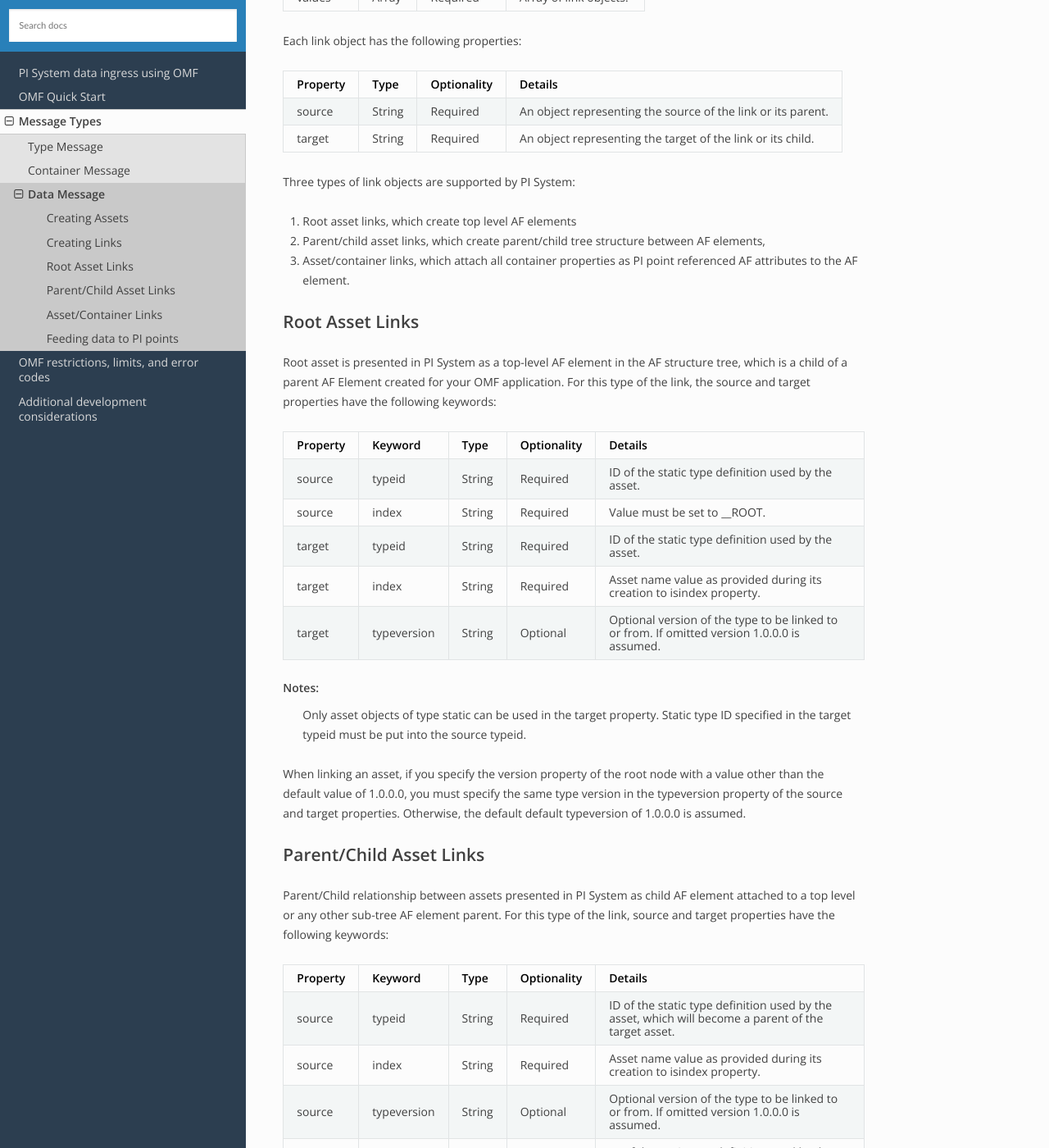
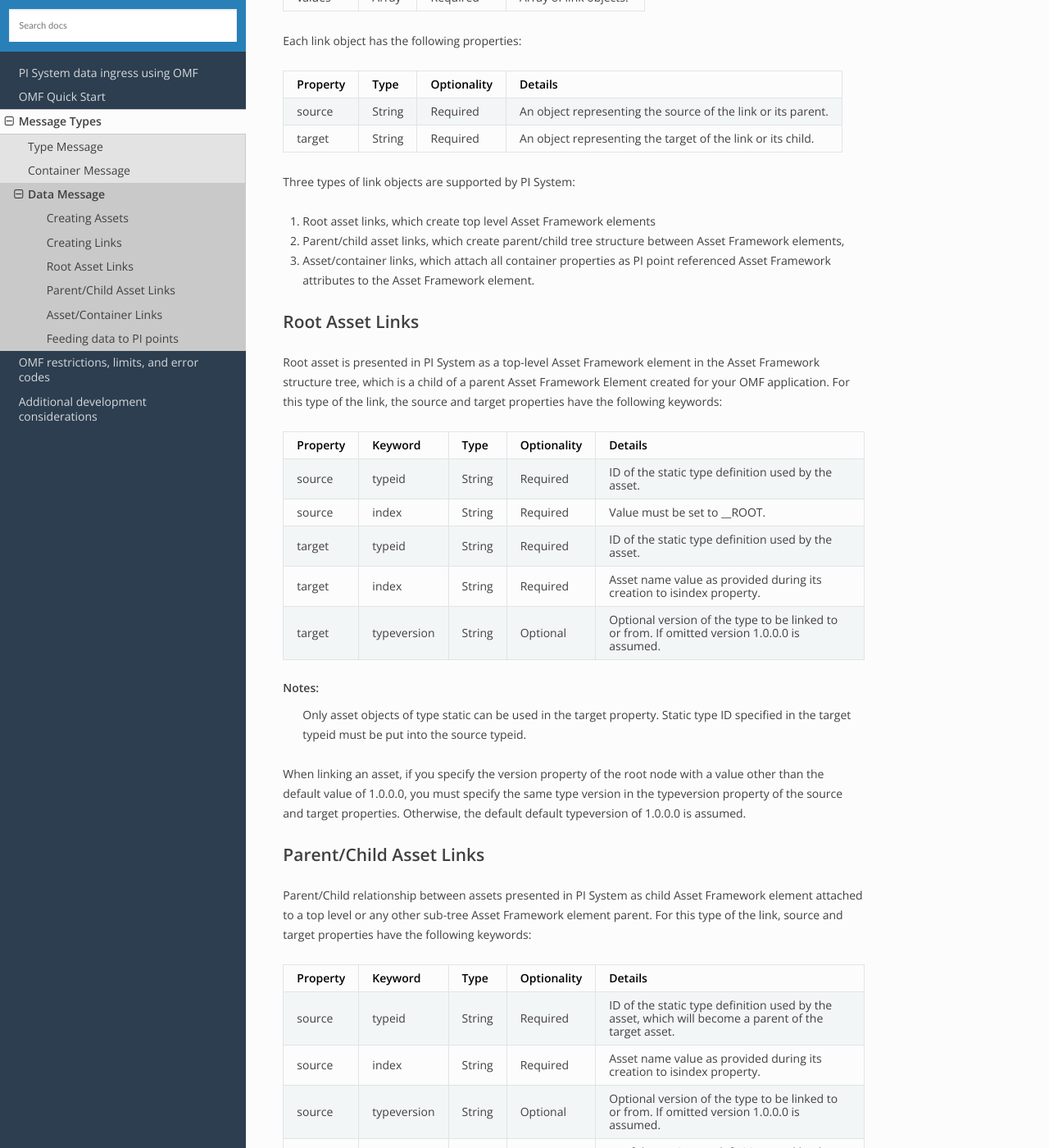
Before and after one commit to osisoft/OMF-Developer-Companion-Guide, a Sphinx documentation site: the page built from docs/OMF_Data_msg.rst, in a window 1280 px wide and 1400 px high, scrolled down 982 px. Shown: the whole window at 82% size. Built offline with Sphinx 7.4.7 and the Read the Docs theme 2.0.0, drawn with Linux system fonts in a browser that asks for light colours; some of the changed text lies outside the part shown.

Commit message:
Update OMF_Data_msg.rst

```diff
--- a/docs/OMF_Data_msg.rst
+++ b/docs/OMF_Data_msg.rst
@@ -5,14 +5,14 @@ Data Message
 In the PI System, a data message serves three different purposes:
 
 1. Creating concrete assets from a static type definition,
-2. Linking assets and containers together and forming AF Element/Attribute structure
+2. Linking assets and containers together and forming Asset Framework Element/Attribute structure
 3. Feeding container data values into PI Data Archive PI points.
 
 
 Creating Assets
 ---------------
 
-In a PI System, an asset is interpreted as an AF Element. The properties in the asset objects are interpreted as follows:
+In a PI System, an asset is interpreted as an Asset Framework Element. The properties in the asset objects are interpreted as follows:
 
 
 +----------------+-------------+---------------+------------------------------------------------------------+
@@ -64,17 +64,18 @@ Each link object has the following properties:
 
 Three types of link objects are supported by PI System:
 
-1. Root asset links, which create top level AF elements
+1. Root asset links, which create top level Asset Framework elements
 
-2. Parent/child asset links, which create parent/child tree structure between AF elements,
+2. Parent/child asset links, which create parent/child tree structure between Asset Framework elements,
 
-3. Asset/container links, which attach all container properties as PI point referenced AF attributes to the AF element.
+3. Asset/container links, which attach all container properties as PI point referenced Asset Framework
+   attributes to the Asset Framework element.
 
 Root Asset Links
 ----------------
 
-Root asset is presented in PI System as a top-level AF element in the AF structure tree, which is a child
-of a parent AF Element created for your OMF application. For this type of the link,
+Root asset is presented in PI System as a top-level Asset Framework element in the Asset Framework structure tree, which is a child
+of a parent Asset Framework Element created for your OMF application. For this type of the link,
 the source and target properties have the following keywords:
 
 
@@ -109,8 +110,8 @@ the default default typeversion of 1.0.0.0 is assumed.
 Parent/Child Asset Links
 ------------------------
 
-Parent/Child relationship between assets presented in PI System as child AF element attached to a
-top level or any other sub-tree AF element parent. For this type of the link, source and target
+Parent/Child relationship between assets presented in PI System as child Asset Framework element attached to a
+top level or any other sub-tree Asset Framework element parent. For this type of the link, source and target
 properties have the following keywords:
 
 
@@ -149,7 +150,7 @@ Asset/Container Links
 ---------------------
 
 Asset/Container relationship between assets and container properties presented in PI System as children
-AF Attributes configured with PI point references under the asset AF Element parent. For this type of link,
+Asset Framework Attributes configured with PI point references under the asset Asset Framework Element parent. For this type of link,
 source and target properties have the following keywords:
 
 
```
